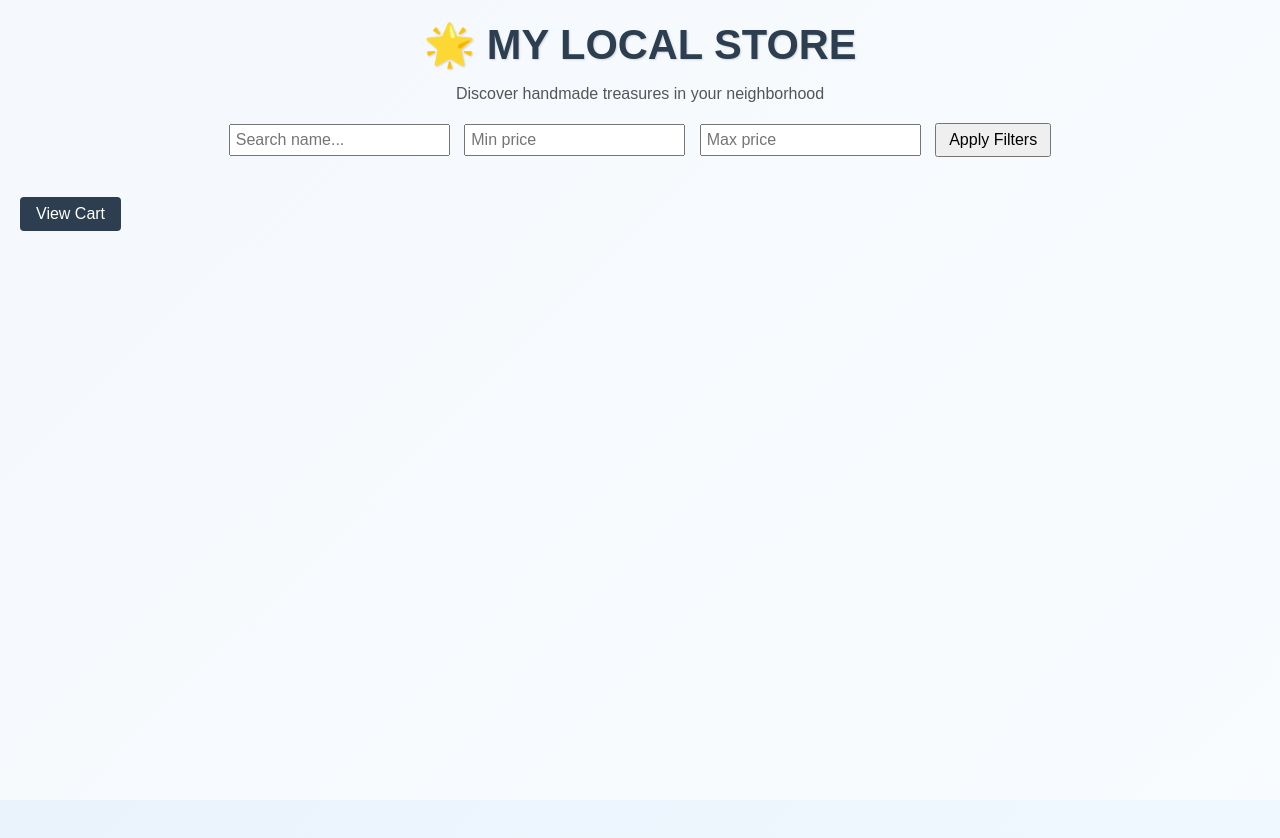
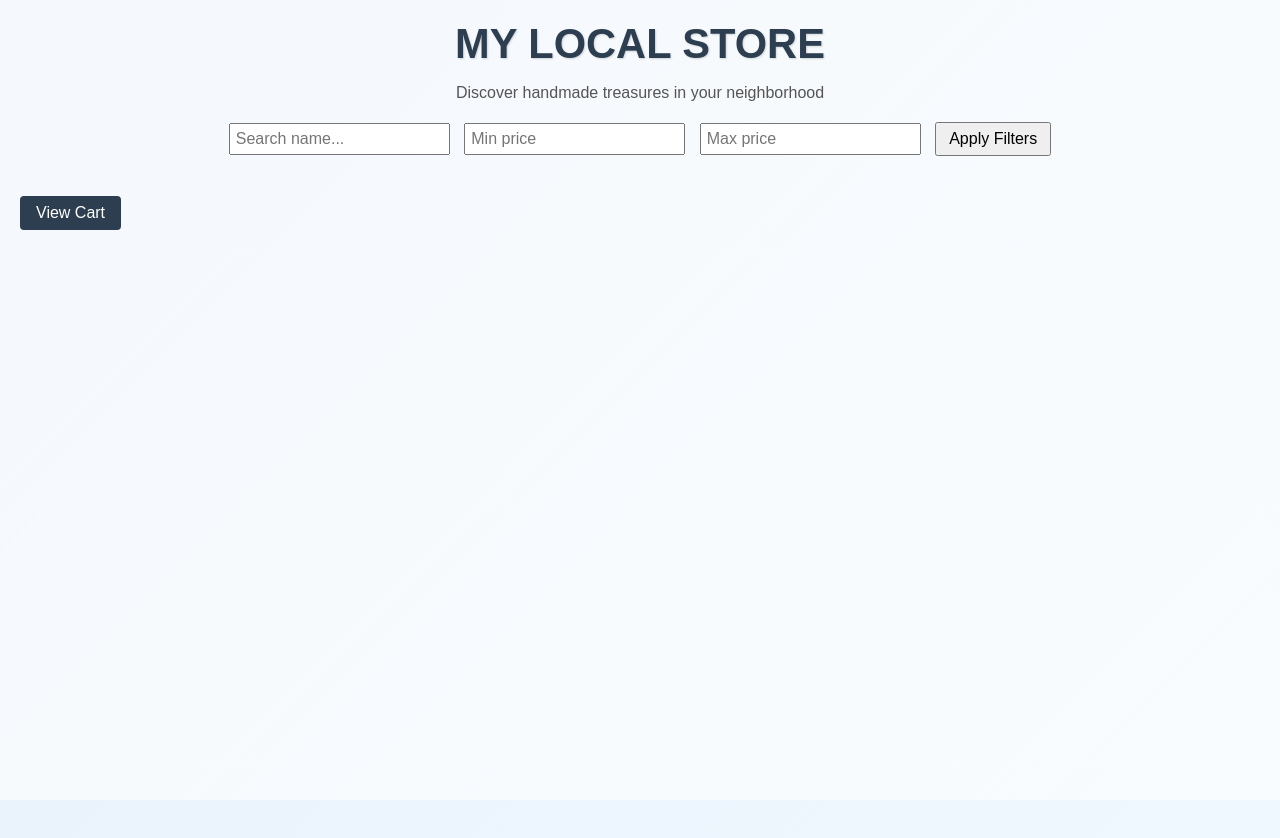
Before and after one commit to keerthana-k2509/my-local-store, a plain HTML site: page frontend/index.html in a window 1280 px wide. Drawn offline with Linux system fonts and the light colour scheme; no server answers.

Commit message:
Update index.html

```diff
--- a/frontend/index.html
+++ b/frontend/index.html
@@ -10,7 +10,7 @@
   <div class="overlay"></div>
 
   <!-- Header -->
-  <h1>🌟 MY LOCAL STORE </h1>
+  <h1>MY LOCAL STORE </h1>
   <p class="tagline">Discover handmade treasures in your neighborhood</p>
 
   <!-- Filters -->
```
